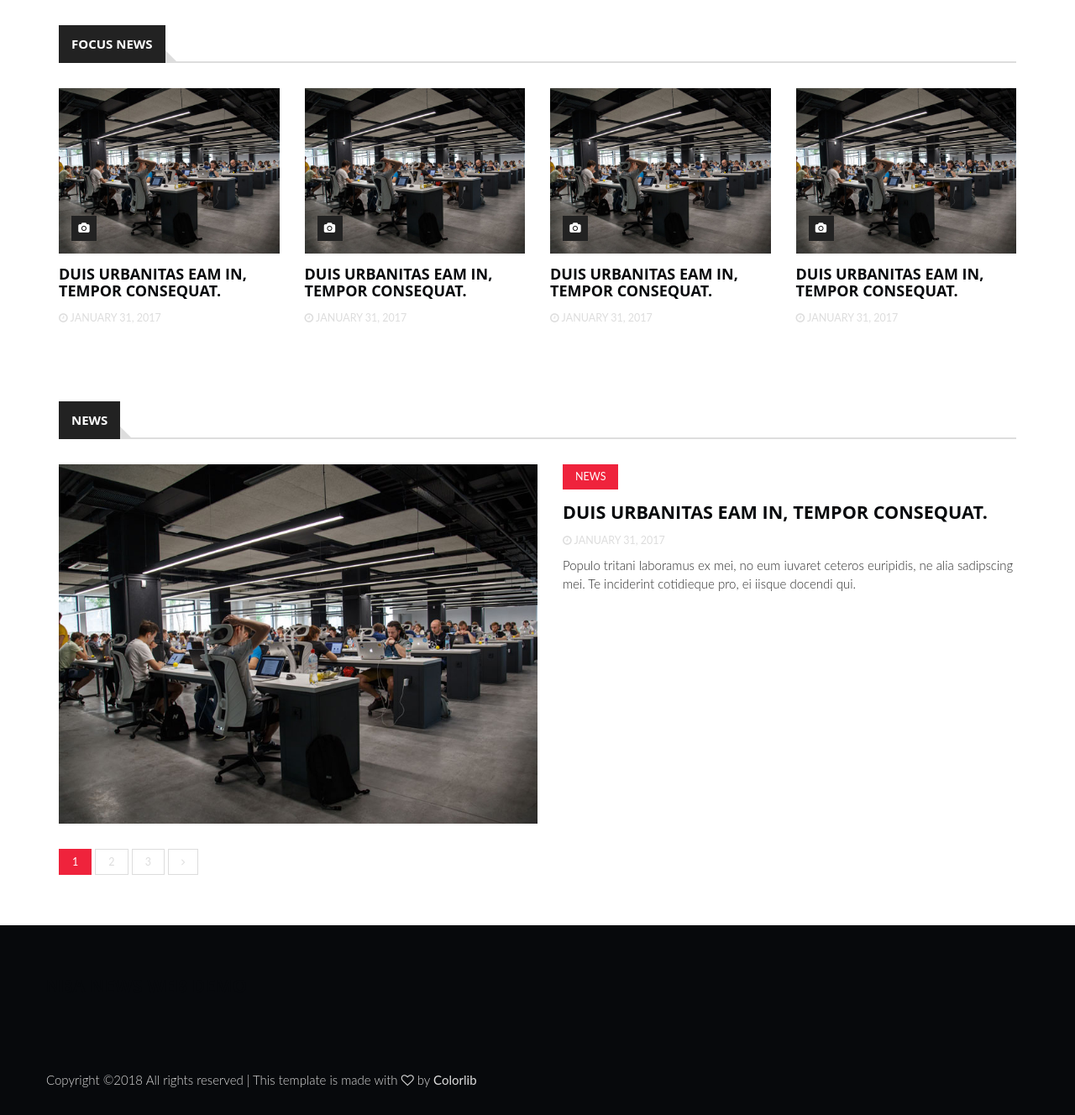
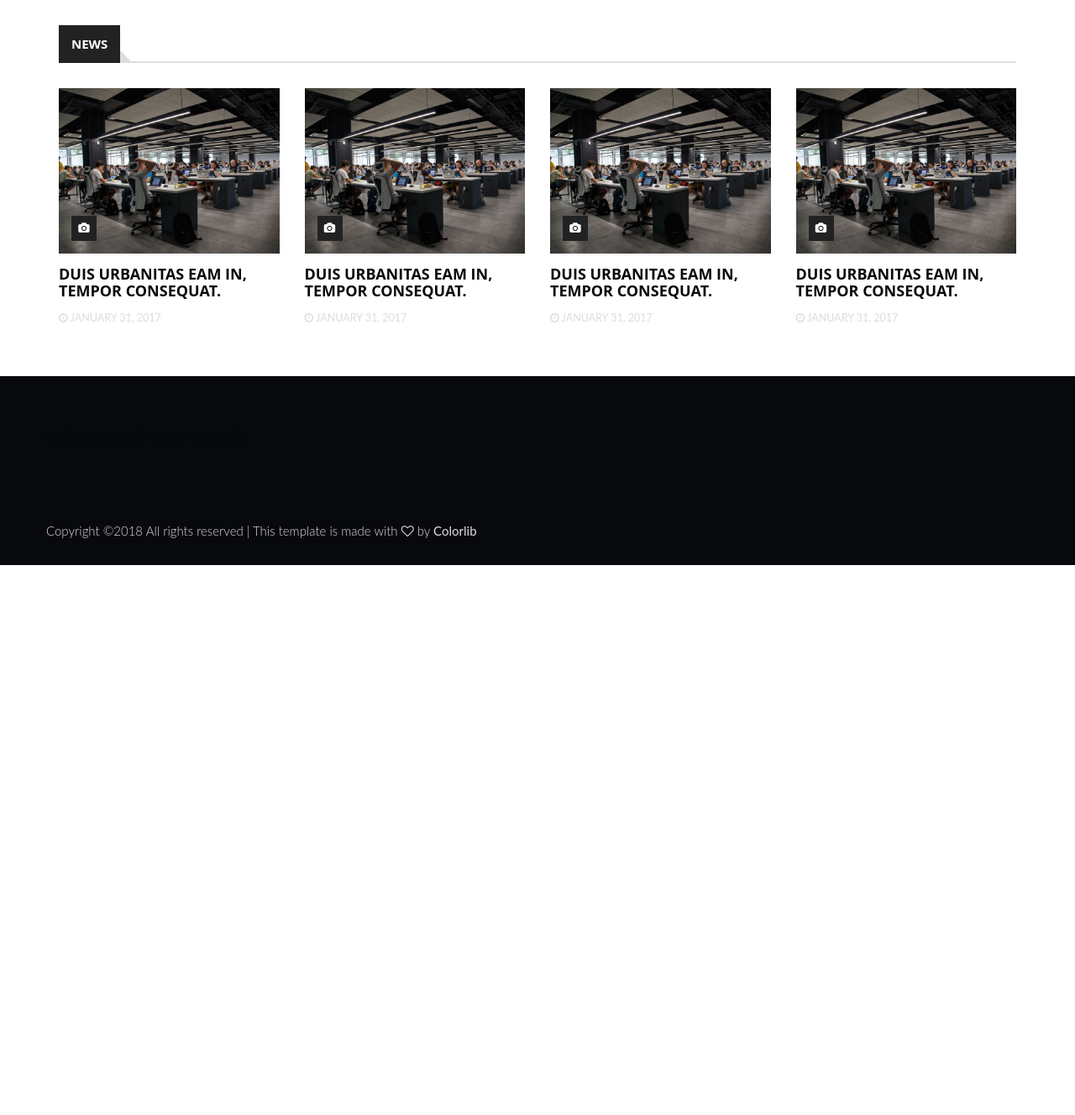
Before and after one commit to coperniciumm/NBA-News-Web, a Django app: page /index/ in a window 1280 px wide. Shown: the part 104-1432 px from the top of the page at 84% size. After the commit the page ends 777 px from the top, so only its background shows below. Run offline with Django 3.2, Linux system fonts and the light colour scheme; some libraries are stand-ins or nearby versions.

Commit message:
change index

```diff
--- a/templates/index.html
+++ b/templates/index.html
@@ -55,7 +55,7 @@
 					<div class="col-md-12">
 						<!-- section title -->
 						<div class="section-title">
-							<h2 class="title">FOCUS NEWS</h2>
+							<h2 class="title">NEWS</h2>
 						</div>
 						<!-- /section title -->
 
@@ -171,59 +171,6 @@
 		</div>
 		<!-- /SECTION -->
 
-		<!-- SECTION -->
-		<div class="section">
-			<!-- CONTAINER -->
-			<div class="container">
-				<!-- ROW -->
-				<div class="row">
-					<!-- Main Column -->
-					<div class="col-md-12">
-						<!-- section title -->
-						<div class="section-title">
-							<h2 class="title">NEWS</h2>
-						</div>
-						<!-- /section title -->
-
-						<!-- ARTICLE -->
-						<article class="article row-article">
-							<div class="article-img">
-								<a href="#">
-									<img src="{% static './img/img-md-1.jpg' %}" alt="">
-								</a>
-							</div>
-							<div class="article-body">
-								<ul class="article-info">
-									<li class="article-category"><a href="#">News</a></li>
-								</ul>
-								<h3 class="article-title"><a href="#">Duis urbanitas eam in, tempor consequat.</a></h3>
-								<ul class="article-meta">
-									<li><i class="fa fa-clock-o"></i> January 31, 2017</li>
-								</ul>
-								<p>Populo tritani laboramus ex mei, no eum iuvaret ceteros euripidis, ne alia sadipscing mei. Te inciderint cotidieque pro, ei iisque docendi qui.</p>
-							</div>
-						</article>
-						<!-- /ARTICLE -->
-
-						<!-- pagination -->
-						<div class="article-pagination">
-							<ul>
-								<li class="active"><a href="#" class="active">1</a></li>
-								<li><a href="#">2</a></li>
-								<li><a href="#">3</a></li>
-								<li><a href="#"><i class="fa fa-angle-right"></i></a></li>
-							</ul>
-						</div>
-						<!-- /pagination -->
-					</div>
-					<!-- /Main Column -->
-				</div>
-				<!-- /ROW -->
-			</div>
-			<!-- /CONTAINER -->
-		</div>
-		<!-- /SECTION -->
-
 		<!-- FOOTER -->
 		<footer id="footer">
 			<!-- Top Footer -->
```
